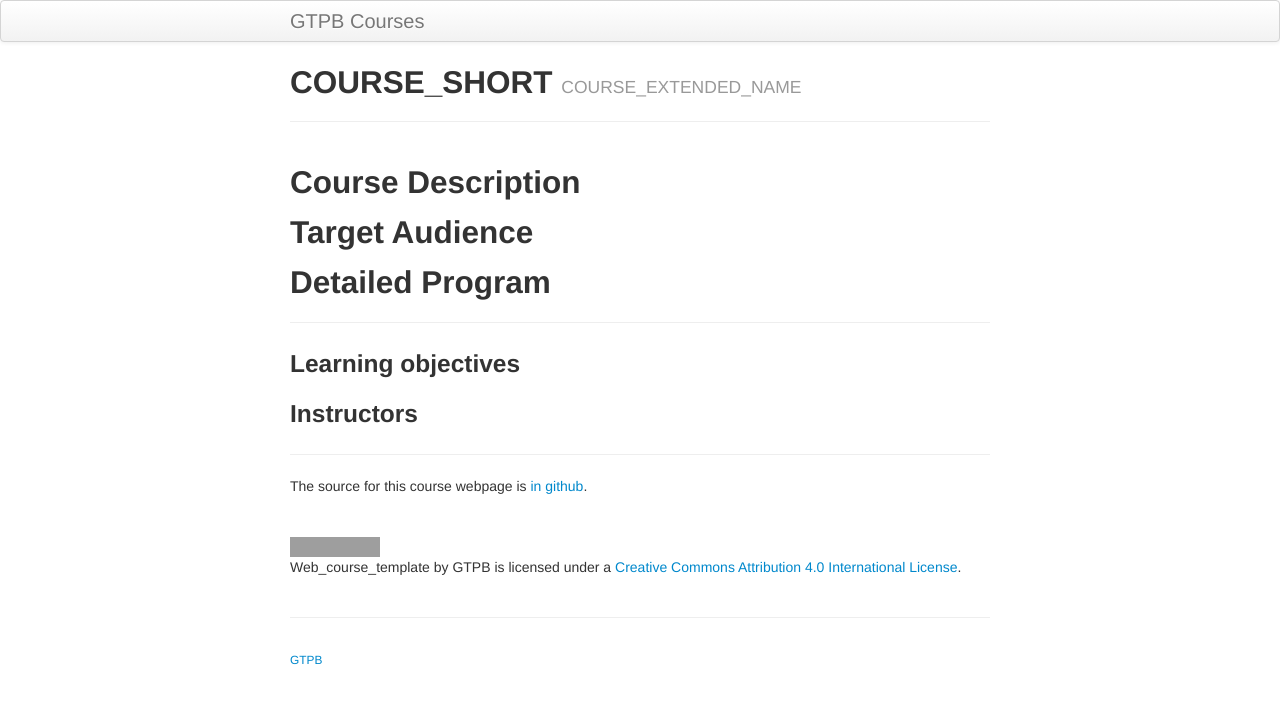
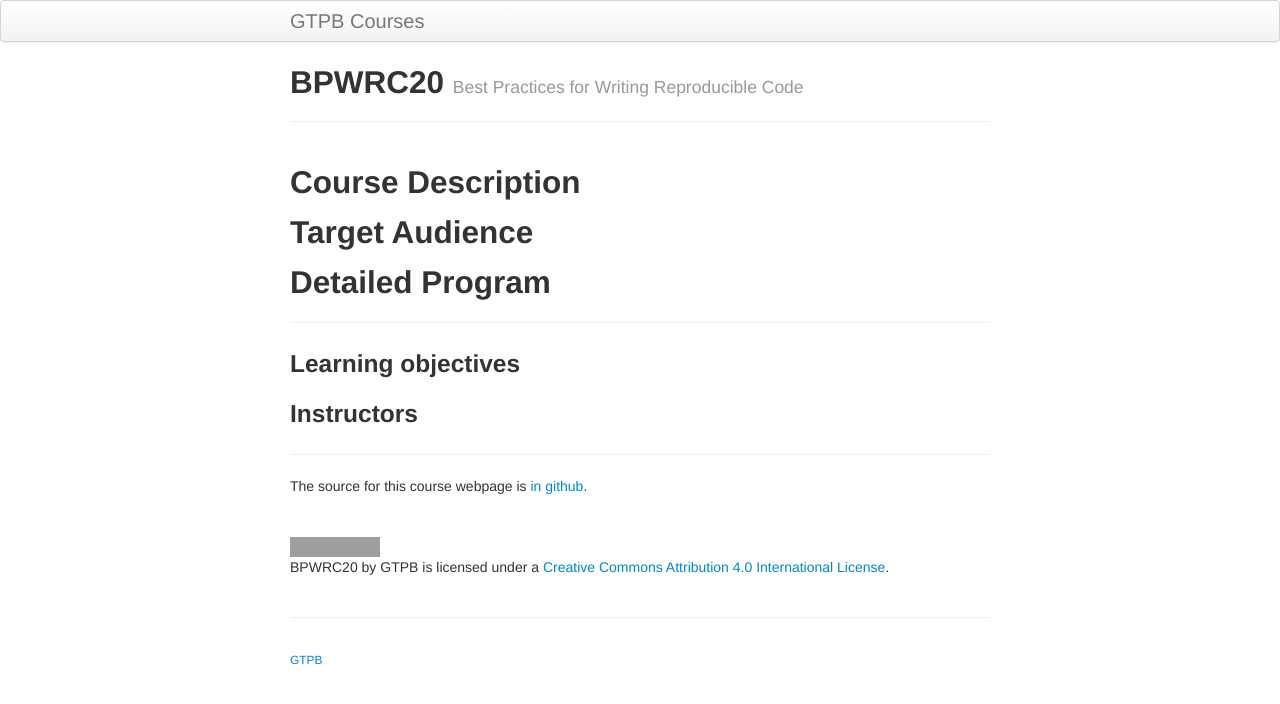
Before and after one commit to GTPB/BPWRC20, a Jekyll site: the page built from index.md, in a window 1280 px wide. Shown: the top 704 px of the page. Built offline with Jekyll 4.4.1, drawn with Linux system fonts in a browser that asks for light colours; our own code applies the rules of GitHub Pages for plain Markdown files; grey boxes are pictures that could not be loaded.

Commit message:
ReadMe, license and index updated.

```diff
--- a/index.md
+++ b/index.md
@@ -8,7 +8,7 @@ schemadotorg:
   # Course details
        # "name" -> The acronym and extended name of the course, separated by " - "
        # "description" -> Short description of the course
-  name: "COURSE_SHORT - COURSE_EXTENDED_NAME"
+  name: "BPWRC20 - Best Practices for Writing Reproducible Code"
   description: ""
 
   # Keywords -> Consult EDAM:Topic
@@ -39,7 +39,7 @@ schemadotorg:
   # License & Language & url
   license: https://creativecommons.org/licenses/by/4.0/
   inLanguage: "en-us"
-  url: "https://gtpb.github.io/Web_course_template/"
+  url: "https://gtpb.github.io/BPWRC20/"
 ---
 
 ## Course Description
@@ -59,8 +59,8 @@ schemadotorg:
 
 ---
 
-The source for this course webpage is [in github](https://github.com/GTPB/Web_course_template).
+The source for this course webpage is [in github](https://github.com/GTPB/BPWRC20).
 
 <br/>
 
-<a rel="license" href="http://creativecommons.org/licenses/by/4.0/"><img alt="Creative Commons License" style="border-width:0" src="https://i.creativecommons.org/l/by/4.0/88x31.png" /></a><br /><span xmlns:dct="http://purl.org/dc/terms/" property="dct:title">Web_course_template</span> by <span xmlns:cc="http://creativecommons.org/ns#" property="cc:attributionName">GTPB</span> is licensed under a <a rel="license" href="http://creativecommons.org/licenses/by/4.0/">Creative Commons Attribution 4.0 International License</a>.
+<a rel="license" href="http://creativecommons.org/licenses/by/4.0/"><img alt="Creative Commons License" style="border-width:0" src="https://i.creativecommons.org/l/by/4.0/88x31.png" /></a><br /><span xmlns:dct="http://purl.org/dc/terms/" property="dct:title">BPWRC20</span> by <span xmlns:cc="http://creativecommons.org/ns#" property="cc:attributionName">GTPB</span> is licensed under a <a rel="license" href="http://creativecommons.org/licenses/by/4.0/">Creative Commons Attribution 4.0 International License</a>.
```
Also changed, not shown: pages/page_name.md (+2 -2 lines), License.md, ReadMe.md.
